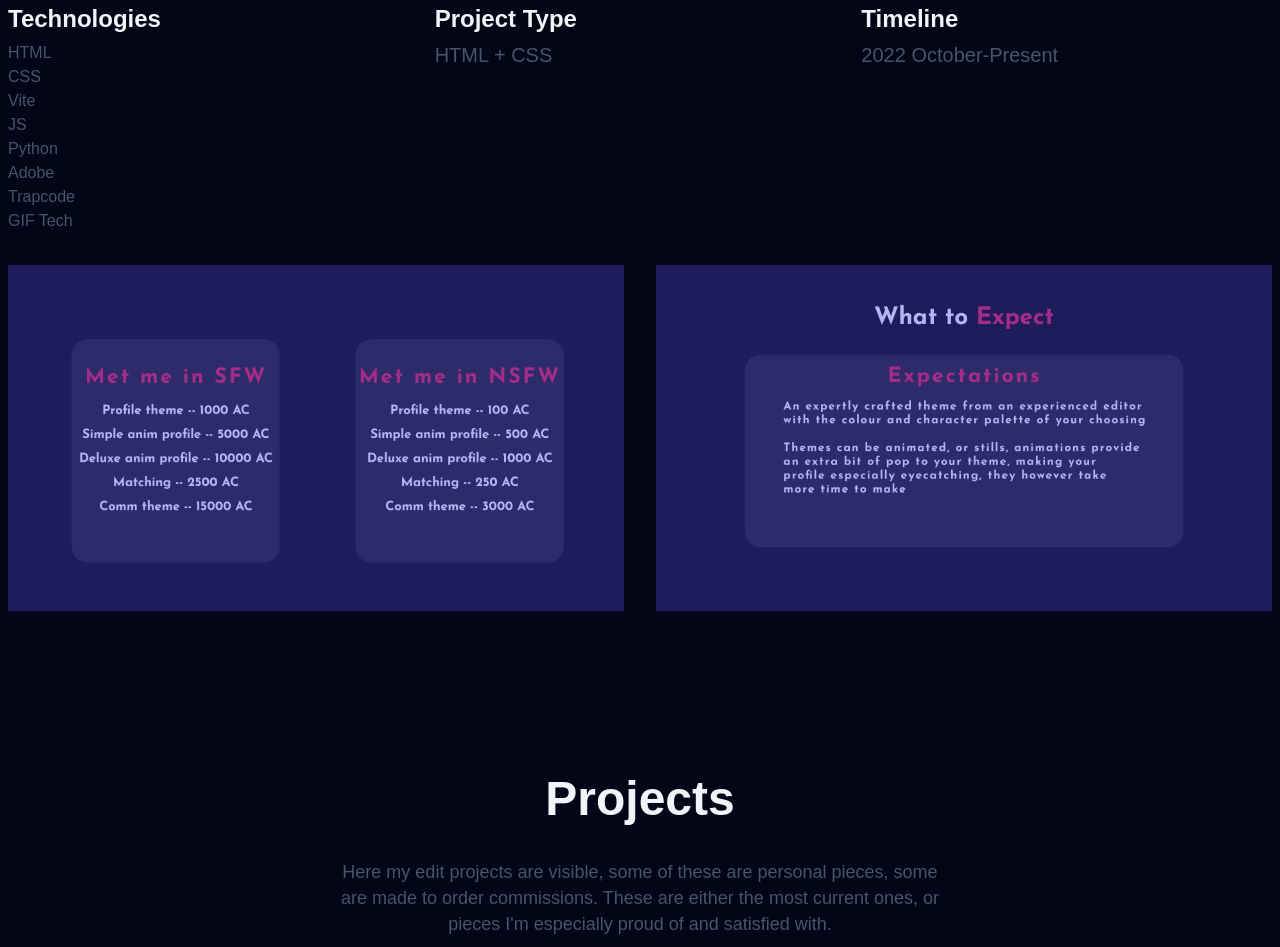
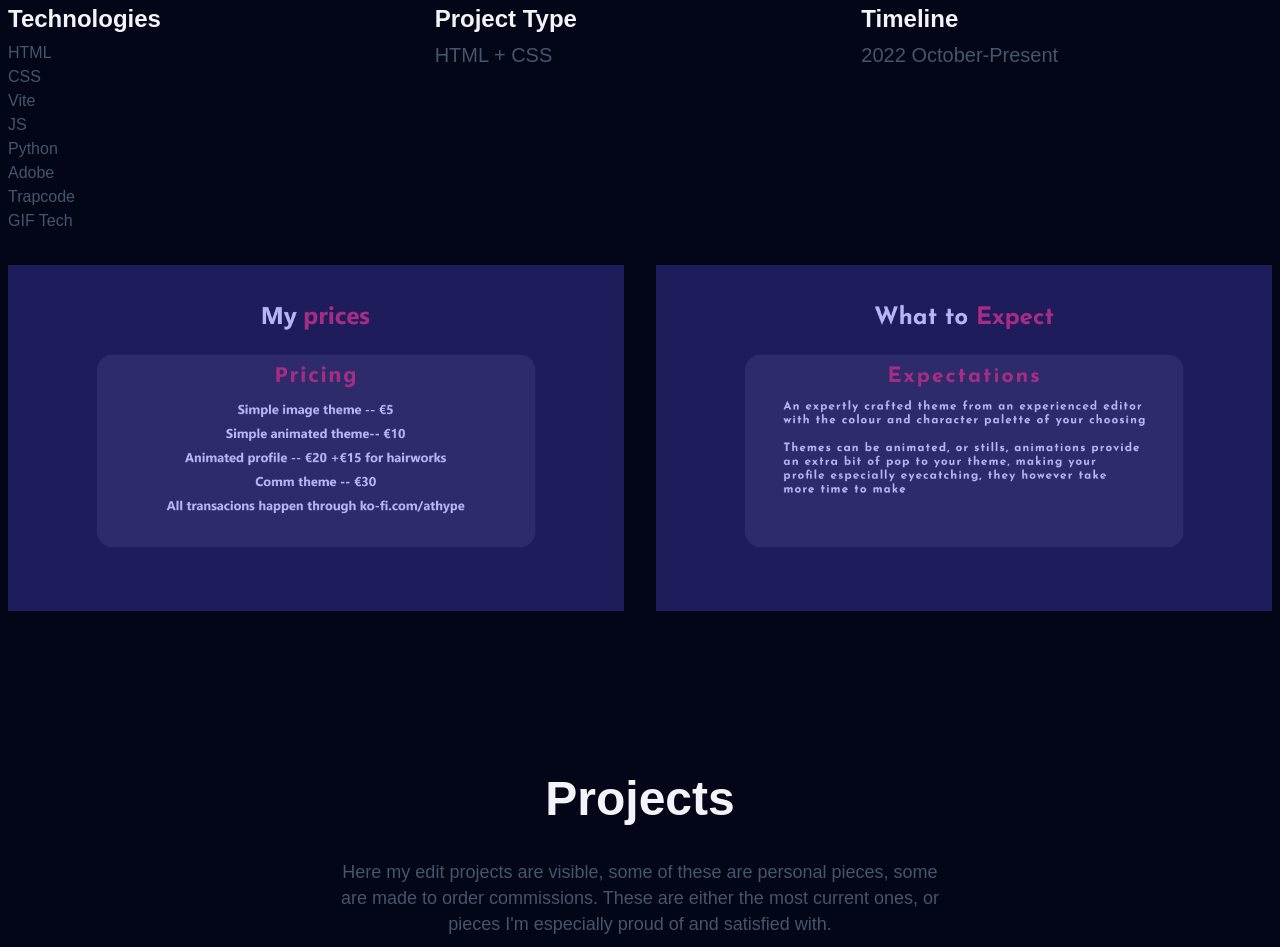
Before and after one commit to athype/portfolio-v2, a website built with Vite: page index.html in a window 1280 px wide. Shown: the part 1954-2901 px from the top of the page. Built offline with nearby package versions, Linux system fonts and the light colour scheme; a web font is replaced by a local one.

Commit message:
Changed services to reflect only euro pricing

```diff
--- a/index.html
+++ b/index.html
@@ -148,7 +148,7 @@
           </div>
           <div class="featured__img-container">
             <div class="featured__img-wrapper">
-              <img class="lazy2" loading="lazy" style="aspect-ratio: 16/9;" src="/services3.png" alt="placeholder image" />
+              <img class="lazy2" loading="lazy" style="aspect-ratio: 16/9;" src="/services7.png" alt="placeholder image" />
             </div>
             <div class="featured__img-wrapper">
               <img class="lazy loading" src="https://fakeimg.pl/1920x1080" data-src="/expect.png" alt="placeholder image" />
```
Also changed, not shown: public/services7.png (added).
